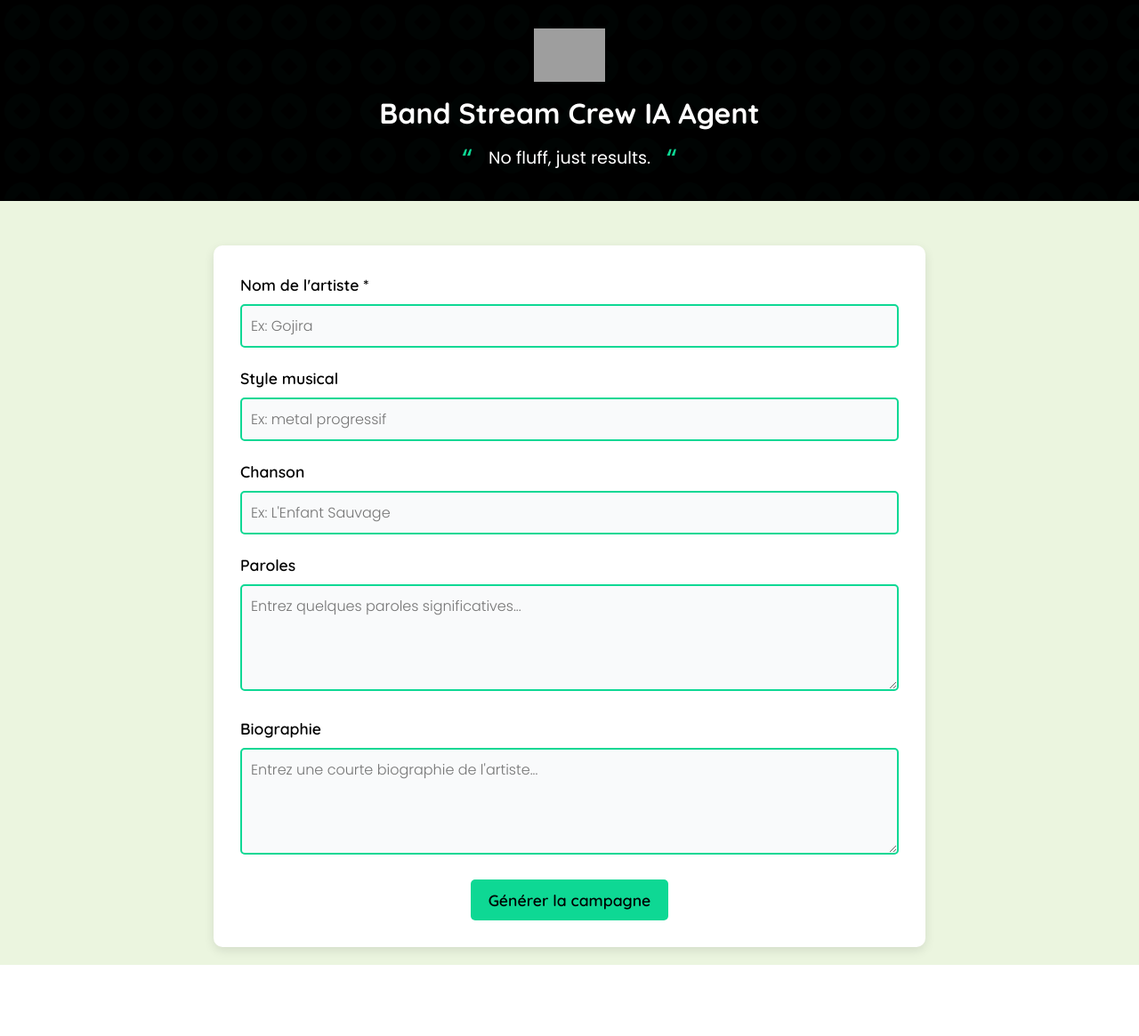
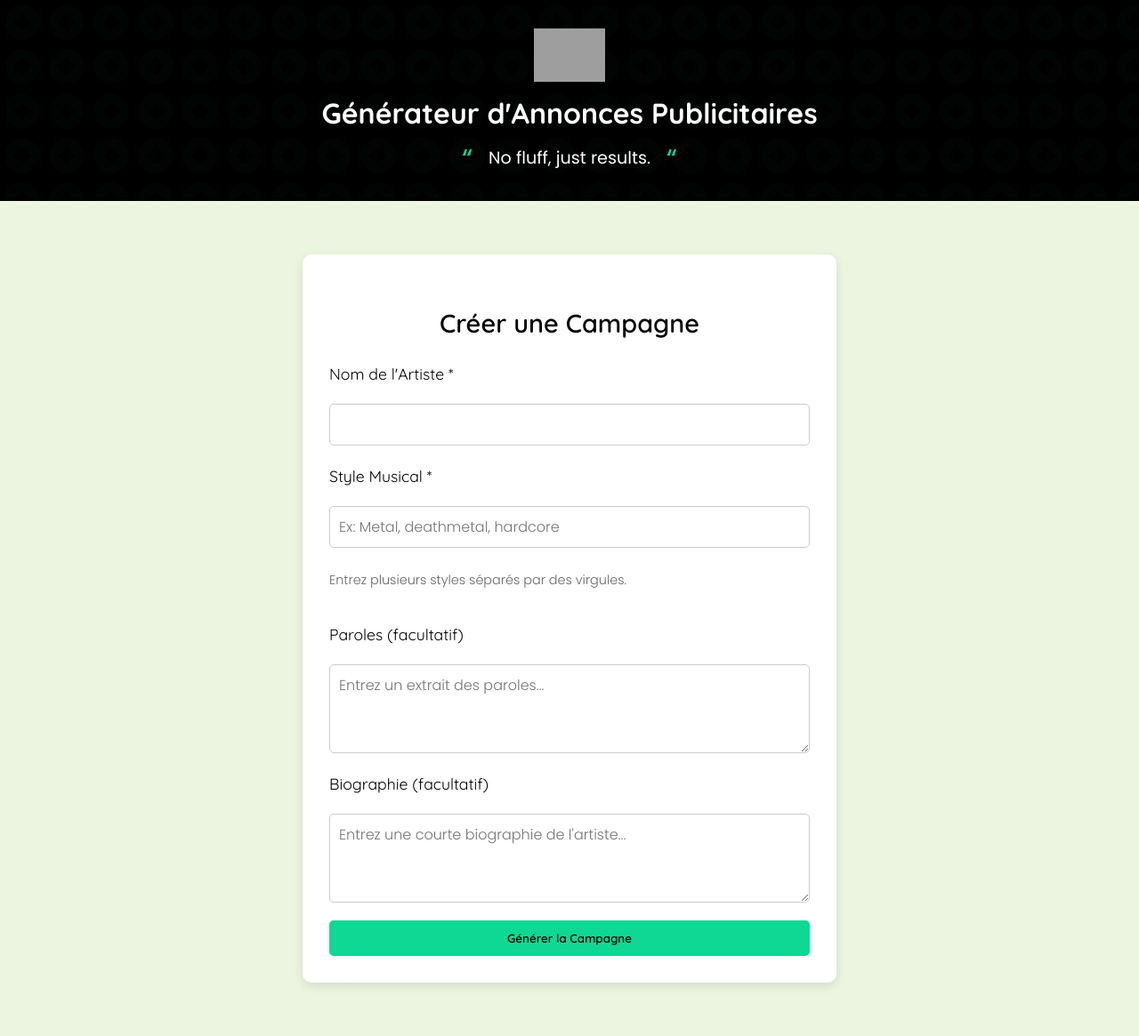
Before and after one commit to DenisAIagent/Bandstream-AiAgent, a Flask app: page / in a window 1280 px wide. Shown: the whole page at 89% size. Before the commit the page ends 1085 px from the top, so only its background shows below. Run offline with Flask 2, Linux system fonts and the light colour scheme; grey boxes are pictures that could not be loaded.

Commit message:
Update index.html
Mise à jour de index.html pour permettre plusieurs styles musicaux

```diff
--- a/campaign_supervisor/templates/index.html
+++ b/campaign_supervisor/templates/index.html
@@ -3,21 +3,21 @@
 <head>
     <meta charset="UTF-8">
     <meta name="viewport" content="width=device-width, initial-scale=1.0">
-    <title>Band Stream Crew IA Agent</title>
+    <title>Band Stream Crew AI Agent</title>
     <link href="https://fonts.googleapis.com/css2?family=Quicksand:wght@400;600;700&family=Poppins:wght@300;400;500;700&display=swap" rel="stylesheet">
     <style>
         body {
             font-family: 'Poppins', sans-serif;
-            font-weight: 300; /* Light pour le texte courant */
+            font-weight: 300;
             margin: 0;
             padding: 0;
-            background-color: #EBF5DF; /* Vert clair de Band Stream */
-            color: #000000; /* Noir de Band Stream */
+            background-color: #EBF5DF;
+            color: #000000;
             line-height: 1.6;
         }
         header {
-            background-color: #000000; /* Noir de Band Stream */
-            color: #FFFFFF; /* Blanc pour le texte */
+            background-color: #000000;
+            color: #FFFFFF;
             text-align: center;
             padding: 2rem 0;
             position: relative;
@@ -51,22 +51,22 @@
         .header-content h1 {
             font-family: 'Quicksand', sans-serif;
             font-size: 2rem;
-            font-weight: 700; /* Bold pour le titre principal */
+            font-weight: 700;
             margin: 0;
-            color: #FFFFFF; /* Blanc */
+            color: #FFFFFF;
         }
         .header-content p {
             font-family: 'Poppins', sans-serif;
-            font-weight: 400; /* Medium pour le slogan */
+            font-weight: 400;
             font-size: 1.2rem;
             margin: 10px 0 0;
-            color: #FFFFFF; /* Blanc */
+            color: #FFFFFF;
             position: relative;
         }
         .header-content p::before, .header-content p::after {
             content: '“';
             font-size: 2rem;
-            color: #0ED894; /* Vert Band Stream */
+            color: #0ED894;
             position: absolute;
             top: 50%;
             transform: translateY(-50%);
@@ -78,72 +78,76 @@
             right: -30px;
         }
         .container {
-            max-width: 800px;
-            margin: 0 auto;
+            max-width: 600px;
+            margin: 40px auto;
             padding: 20px;
         }
-        form {
-            background: #FFFFFF; /* Fond blanc pour le formulaire */
+        .form-section {
+            background-color: white;
+            border-radius: 10px;
             padding: 30px;
-            border-radius: 10px;
             box-shadow: 0 4px 12px rgba(0, 0, 0, 0.1);
-            margin-top: 30px;
         }
-        .form-group {
+        .form-section h2 {
+            font-family: 'Quicksand', sans-serif;
+            font-size: 1.8rem;
+            font-weight: 600;
+            color: #000000;
             margin-bottom: 20px;
+            text-align: center;
         }
-        label {
-            display: block;
-            margin-bottom: 8px;
+        .form-section form {
+            display: flex;
+            flex-direction: column;
+            gap: 20px;
+        }
+        .form-section label {
             font-family: 'Quicksand', sans-serif;
-            font-weight: 600; /* Medium pour les labels */
             font-size: 1.1rem;
-            color: #000000; /* Noir de Band Stream */
+            font-weight: 400;
+            color: #000000;
         }
-        input[type="text"], textarea {
+        .form-section input, .form-section textarea {
+            font-family: 'Poppins', sans-serif;
+            font-weight: 300;
+            font-size: 1rem;
+            padding: 10px;
+            border: 1px solid #ccc;
+            border-radius: 5px;
             width: 100%;
-            padding: 10px;
-            border: 2px solid #0ED894; /* Vert Band Stream */
-            border-radius: 5px;
             box-sizing: border-box;
-            font-family: 'Poppins', sans-serif;
-            font-weight: 300; /* Light pour le texte */
-            font-size: 1rem;
-            color: #000000; /* Noir de Band Stream */
-            background-color: #F9FAFB; /* Fond gris très clair */
-            transition: border-color 0.3s ease;
         }
-        input[type="text"]:focus, textarea:focus {
-            border-color: #0BBF7A; /* Vert plus foncé pour le focus */
-            outline: none;
+        .form-section textarea {
+            resize: vertical;
+            min-height: 100px;
         }
-        textarea {
-            height: 120px;
-            resize: vertical;
-        }
-        button {
-            background: #0ED894; /* Vert Band Stream */
-            color: #000000; /* Noir pour le texte */
-            padding: 12px 20px;
+        .form-section button {
+            padding: 12px 24px;
+            background-color: #0ED894;
+            color: #000000;
             border: none;
             border-radius: 5px;
+            font-family: 'Quicksand', sans-serif;
+            font-weight: 600;
             cursor: pointer;
-            font-family: 'Quicksand', sans-serif;
-            font-weight: 600; /* Medium pour le bouton */
-            font-size: 1.1rem;
             transition: background-color 0.3s ease;
-            display: block;
-            margin: 0 auto;
         }
-        button:hover {
-            background: #0BBF7A; /* Vert plus foncé pour le survol */
+        .form-section button:hover {
+            background-color: #0BBF7A;
         }
-        .error {
-            color: #FF0000; /* Rouge pour les erreurs */
-            margin-bottom: 20px;
+        .form-section .error {
+            color: red;
             font-family: 'Poppins', sans-serif;
-            font-weight: 400; /* Medium pour le texte d'erreur */
+            font-weight: 300;
+            font-size: 0.9rem;
             text-align: center;
+        }
+        .form-section .help-text {
+            font-family: 'Poppins', sans-serif;
+            font-weight: 300;
+            font-size: 0.9rem;
+            color: #666;
+            margin-top: 5px;
         }
     </style>
 </head>
@@ -151,44 +155,34 @@
     <header>
         <div class="header-content">
             <img src="https://i.postimg.cc/G2LmHsYT/Bandstream-logo-quadri-blanc.png" alt="Band Stream Logo">
-            <h1>Band Stream Crew IA Agent</h1>
+            <h1>Générateur d'Annonces Publicitaires</h1>
             <p>No fluff, just results.</p>
         </div>
     </header>
 
     <div class="container">
-        {% if error %}
-        <div class="error">{{ error }}</div>
-        {% endif %}
+        <div class="form-section">
+            <h2>Créer une Campagne</h2>
+            {% if error %}
+                <p class="error">{{ error }}</p>
+            {% endif %}
+            <form action="/generate_campaign" method="POST">
+                <label for="artist">Nom de l'Artiste *</label>
+                <input type="text" id="artist" name="artist" required>
 
-        <form action="/generate_campaign" method="post">
-            <div class="form-group">
-                <label for="artist">Nom de l'artiste *</label>
-                <input type="text" id="artist" name="artist" required placeholder="Ex: Gojira">
-            </div>
+                <label for="style">Style Musical *</label>
+                <input type="text" id="style" name="style" required placeholder="Ex: Metal, deathmetal, hardcore">
+                <p class="help-text">Entrez plusieurs styles séparés par des virgules.</p>
 
-            <div class="form-group">
-                <label for="style">Style musical</label>
-                <input type="text" id="style" name="style" placeholder="Ex: metal progressif">
-            </div>
+                <label for="lyrics">Paroles (facultatif)</label>
+                <textarea id="lyrics" name="lyrics" placeholder="Entrez un extrait des paroles..."></textarea>
 
-            <div class="form-group">
-                <label for="song">Chanson</label>
-                <input type="text" id="song" name="song" placeholder="Ex: L'Enfant Sauvage">
-            </div>
+                <label for="bio">Biographie (facultatif)</label>
+                <textarea id="bio" name="bio" placeholder="Entrez une courte biographie de l'artiste..."></textarea>
 
-            <div class="form-group">
-                <label for="lyrics">Paroles</label>
-                <textarea id="lyrics" name="lyrics" placeholder="Entrez quelques paroles significatives..."></textarea>
-            </div>
-
-            <div class="form-group">
-                <label for="bio">Biographie</label>
-                <textarea id="bio" name="bio" placeholder="Entrez une courte biographie de l'artiste..."></textarea>
-            </div>
-
-            <button type="submit">Générer la campagne</button>
-        </form>
+                <button type="submit">Générer la Campagne</button>
+            </form>
+        </div>
     </div>
 </body>
 </html>
```
